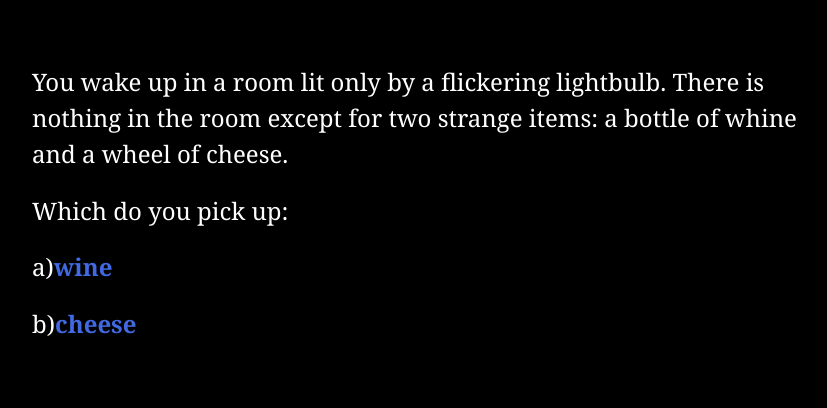
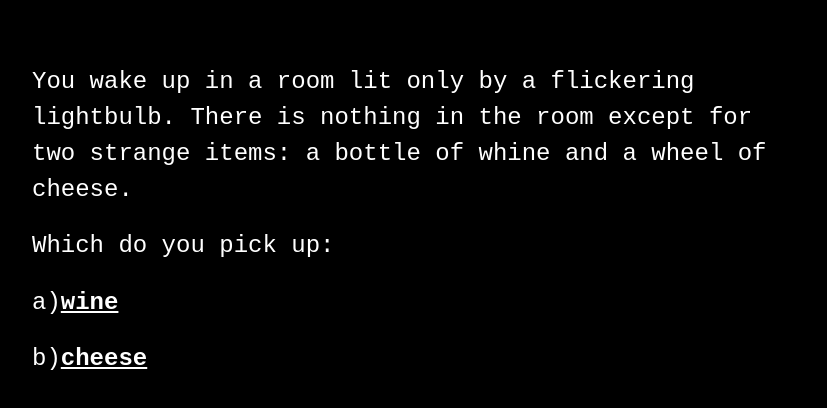
Before and after one commit to upanicp/digital-writing-twine, a plain HTML site: page index.html in a window 1280 px wide. Shown: the whole page, without its empty margins (224-1051 px from the left). Drawn offline with Linux system fonts and the light colour scheme.

Commit message:
Change font

```diff
--- a/index.html
+++ b/index.html
@@ -9,7 +9,28 @@
 </head>
 <body>
 <tw-story><noscript><tw-noscript>JavaScript needs to be enabled to play Twine practice.</tw-noscript></noscript></tw-story>
-<tw-storydata name="Twine practice" startnode="1" creator="Twine" creator-version="2.10.0" format="Harlowe" format-version="3.3.9" ifid="0933B6C4-9402-4FD1-9841-EC32373C1B4A" options="" tags="" zoom="1" hidden><style role="stylesheet" id="twine-user-stylesheet" type="text/twine-css"></style><script role="script" id="twine-user-script" type="text/twine-javascript"></script><tw-passagedata pid="1" name="Practice start" tags="" position="600,250" size="100,100">You wake up in a room lit only by a flickering lightbulb. There is nothing in the room except for two strange items: a bottle of whine and a wheel of cheese.
+<tw-storydata name="Twine practice" startnode="1" creator="Twine" creator-version="2.10.0" format="Harlowe" format-version="3.3.9" ifid="0933B6C4-9402-4FD1-9841-EC32373C1B4A" options="" tags="" zoom="1" hidden><style role="stylesheet" id="twine-user-stylesheet" type="text/twine-css">@import url('https://fonts.googleapis.com/css2?family=Homemade+Apple&display=swap');
+
+tw-story {
+  font-family: "Courier Prime", monospace;
+  color: #FFF;
+  background-color: #000;
+}
+
+.story-image {
+  width: 100%;
+}
+
+tw-link, tw-link:link, tw-link:visited, tw-link.visited {
+  color: #FFF;
+  text-decoration: underline;
+}
+tw-link:focus, tw-link:hover, tw-link:active, tw-link.visited:hover {
+  color: #FFF;
+  text-decoration: none;
+}
+tw-passage {
+  padding-bottom: 200px;}</style><script role="script" id="twine-user-script" type="text/twine-javascript"></script><tw-passagedata pid="1" name="Practice start" tags="" position="600,250" size="100,100">You wake up in a room lit only by a flickering lightbulb. There is nothing in the room except for two strange items: a bottle of whine and a wheel of cheese.
 
 Which do you pick up:
 
```
